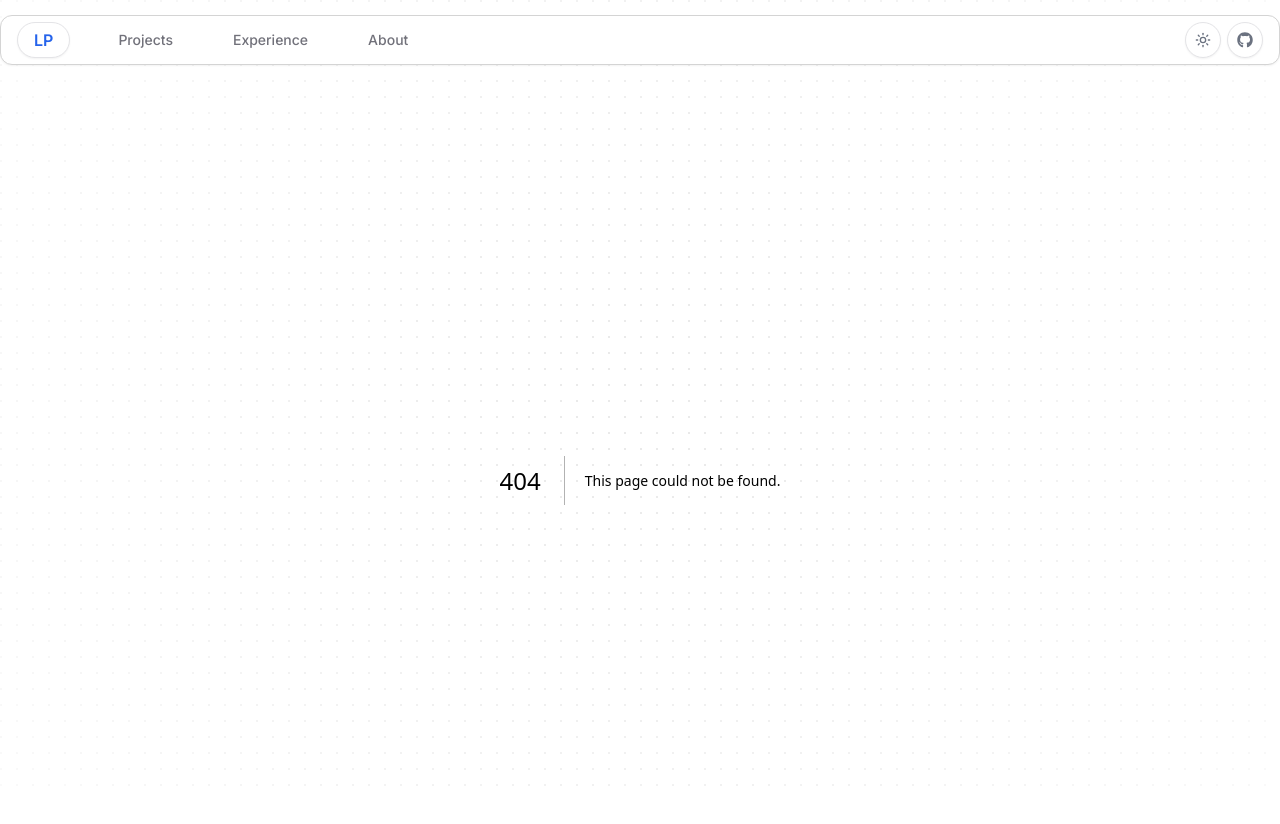
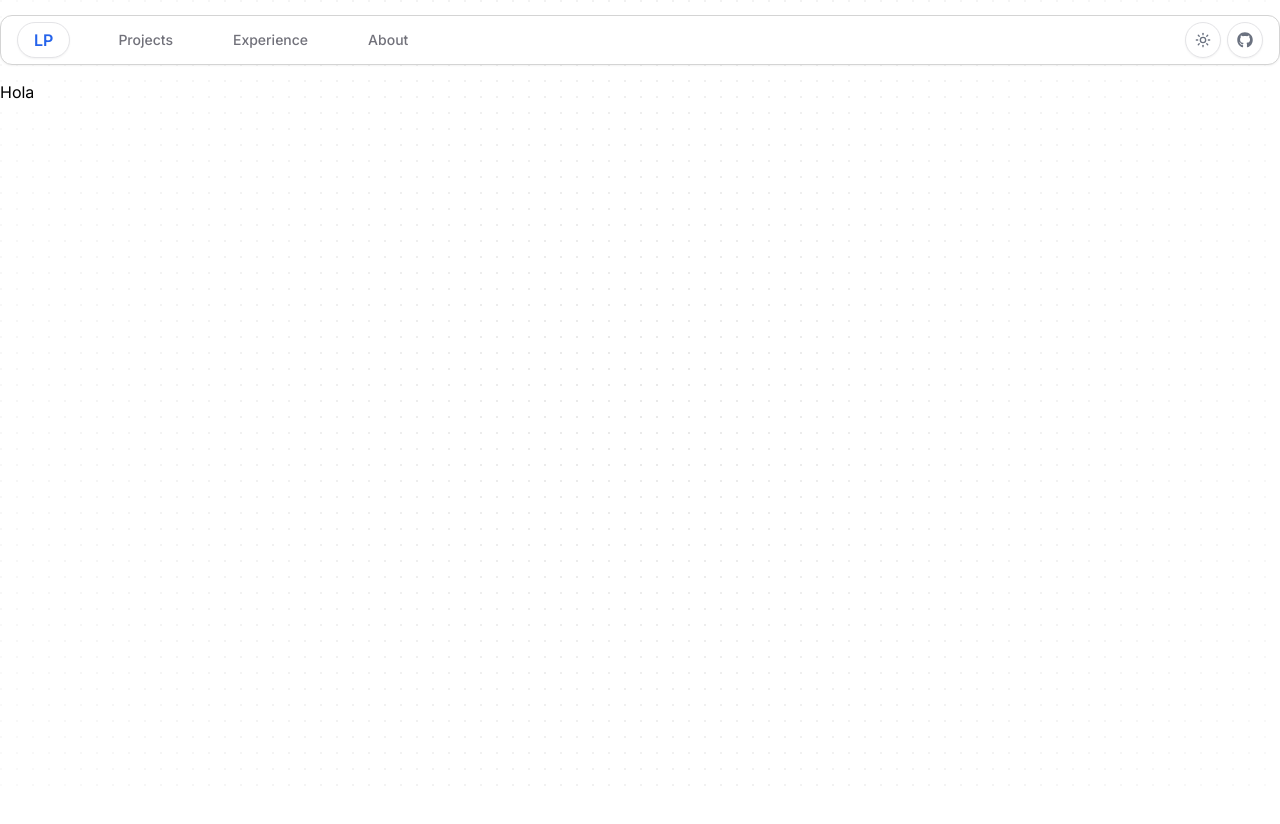
Before and after one commit to LUISPINTO90/PersonalPortfolio, a Next.js app: page /experience in a window 1280 px wide. Before the commit this address had no page. Shown: the top 824 px of the page. After the commit the page ends 800 px from the top, so only its background shows below. Built offline with nearby package versions, Linux system fonts and the light colour scheme.

Commit message:
feat: create the projects, experience, and about pages

```diff
--- /dev/null
+++ b/src/app/about/page.tsx
@@ -0,0 +1,3 @@
+export default function About() {
+  return <h1>Hola</h1>;
+}
--- /dev/null
+++ b/src/app/experience/page.tsx
@@ -0,0 +1,3 @@
+export default function Experience() {
+  return <h1>Hola</h1>;
+}
--- /dev/null
+++ b/src/app/projects/page.tsx
@@ -0,0 +1,3 @@
+export default function Projects() {
+  return <h1>Hola</h1>;
+}
```
